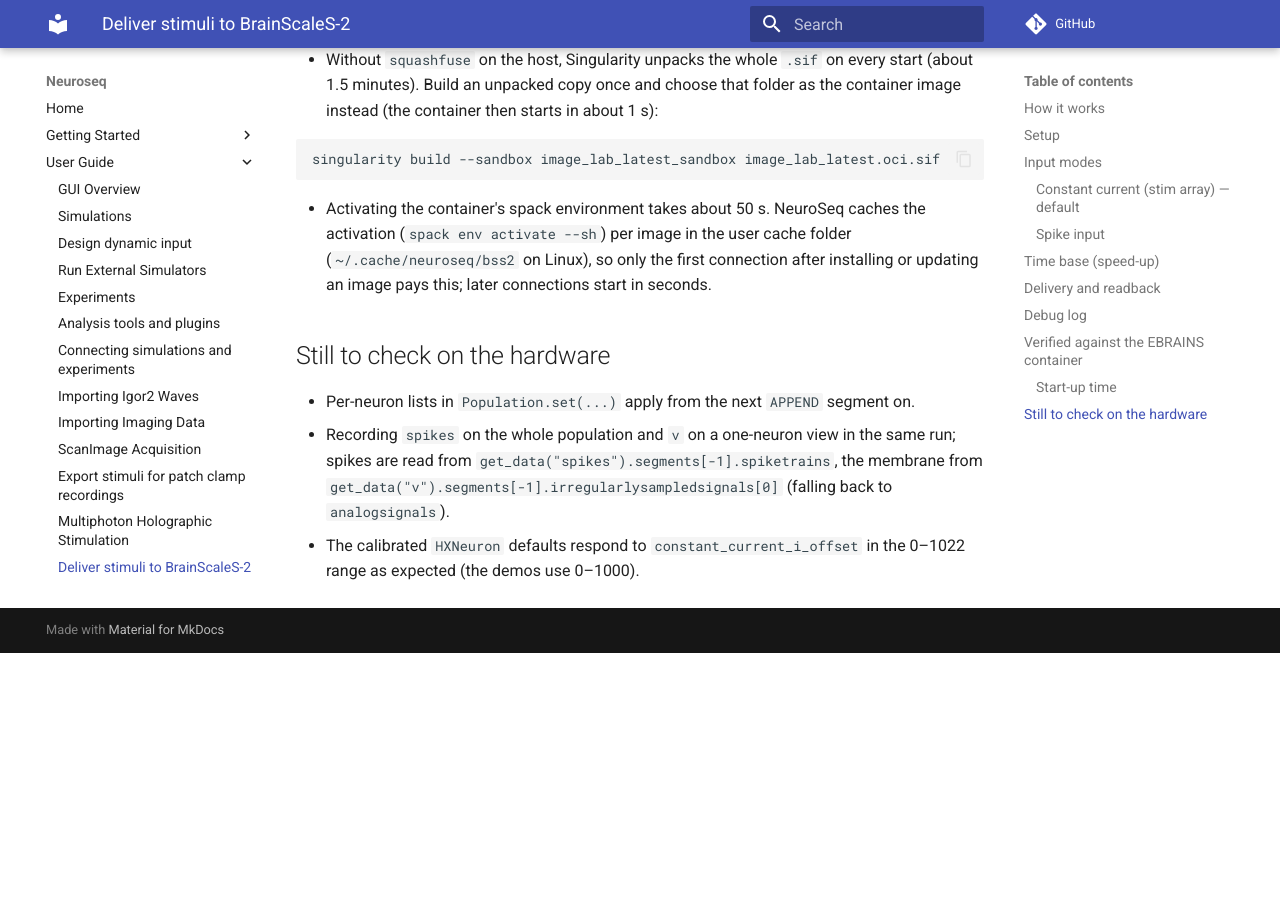
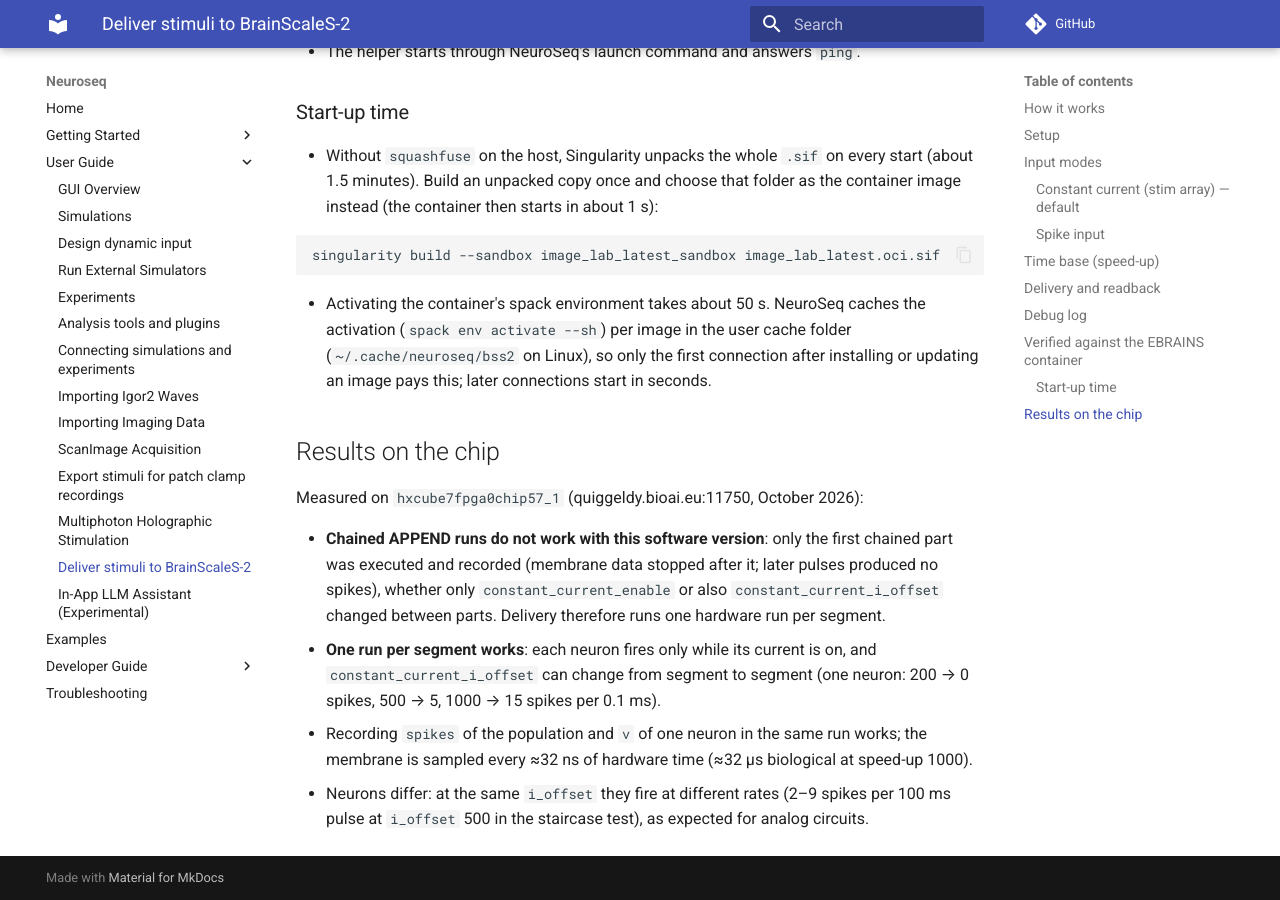
Before and after one commit to neuroseq/neuroseq, an MkDocs documentation site: the page built from docs/user_guide/brainscales2_delivery.md, in a window 1280 px wide and 900 px high, scrolled down 4322 px. Built offline with MkDocs 1.6.1 and Material for MkDocs 9.7.7, drawn with Linux system fonts in a browser that asks for light colours; comment, search, counter and statistics services are not loaded; before the commit the page ends 4975 px from its top, so only the background shows below that; some of the changed text lies outside the part shown.

Commit message:
Run each BrainScaleS-2 constant-current segment as its own run
On the chip (hxcube7fpga0chip57_1, quiggeldy.bioai.eu:11750) chained
RunCommand.APPEND runs only executed and recorded the first part: in a
10-neuron staircase only neuron 0 (driven in the first segment) fired and
the membrane recording stopped after it. Run every segment as a complete
run instead (pynn.reset(), set enable/i_offset, pynn.run), read spikes
and membrane voltage after each run and shift them to the segment start.
Verified on the chip: every neuron fires only within its own pulse,
i_offset can change between segments, and the membrane trace covers the
whole run. The fake test stack now refuses run() without reset() like
pynn_brainscales. Document the hardware results.

Co-Authored-By: Claude Opus 5.5 <noreply@anthropic.com>

```diff
--- a/docs/user_guide/brainscales2_delivery.md
+++ b/docs/user_guide/brainscales2_delivery.md
@@ -6,12 +6,13 @@ holographic stimulation rig, the **BrainScaleS-2** tab delivers the current
 stim array to the BrainScaleS-2 (BSS-2) accelerated neuromorphic chip and adds
 the chip's response to the project as a new data group.
 
-!!! warning "Delivery not yet verified on hardware"
+!!! note "Verified on hardware"
 
-    Connecting works on the real system (chip `hxcube7fpga0chip57_1` through
-    `quiggeldy.bioai.eu:11750`, October 2026), and the container calls were
-    checked against the EBRAINS image. Delivery runs have not been executed on
-    the chip yet; see [Still to check on the hardware](#still-to-check-on-the-hardware).
+    Connection and constant-current delivery work on the real system (chip
+    `hxcube7fpga0chip57_1` through `quiggeldy.bioai.eu:11750`, October 2026):
+    a 10-neuron staircase made every neuron fire only during its own pulse,
+    with the membrane of the recorded neuron read back over the whole run.
+    See [Results on the chip](#results-on-the-chip).
 
 ## How it works
 
@@ -97,10 +98,14 @@ helper sets
 - `constant_current_enable = value > 0`, and
 - `constant_current_i_offset = round(clip(value / value_at_max, 0, 1) * max_i_offset)`
 
-and then runs the segment with `pynn.run(duration, RunCommand.APPEND)`; the
-last segment is run with `RunCommand.EXECUTE`. **Max i_offset** is in hardware
+and runs the segment as its own hardware run (`pynn.reset()` before every
+segment but the first, then `pynn.run(duration)`), reading spikes and membrane
+voltage right after it and shifting them to the segment's start time. Each
+segment therefore starts from the neurons' resting state. (Chaining segments
+with `RunCommand.APPEND`, as in the AdEx tutorial, executed and recorded only
+the first chained part on the chip.) **Max i_offset** is in hardware
 units (0–1022); **Stim value at max** defaults to the array maximum. Segments
-that become identical after rounding are merged. Very many segments (more than 1000) are allowed but slow to prepare, so the confirmation warns about them.
+that become identical after rounding are merged. Every segment costs about 0.5 s of hardware time (20 segments ≈ 12 s); very many segments (more than 1000) are allowed but slow, so the confirmation warns about them.
 
 ### Spike input
 
@@ -171,8 +176,8 @@ log can also be selected and copied directly. **Clear** empties the log.
 
 Checked in `image_lab_latest.oci.sif` (Python 3.11, PyNN 0.12.3, neo 0.13.3):
 
-- `pynn.run(runtime, command)` with `RunCommand.APPEND`/`EXECUTE`; durations
-  are hardware milliseconds, as in the AdEx tutorial (0.1 + 0.6 + 0.3 ms).
+- `pynn.run(runtime)` durations are hardware milliseconds; consecutive runs
+  need `pynn.reset()` in between.
 - `constant_current_enable`, `constant_current_i_offset` (and
   `constant_current_type`) are `HXNeuron` parameters; `CalibHXNeuronCoba` does
   not have them, so delivery uses `HXNeuron` on top of the nightly calibration
@@ -200,14 +205,21 @@ Checked in `image_lab_latest.oci.sif` (Python 3.11, PyNN 0.12.3, neo 0.13.3):
   connection after installing or updating an image pays this; later
   connections start in seconds.
 
-## Still to check on the hardware
+## Results on the chip
 
-- Per-neuron lists in `Population.set(...)` apply from the next `APPEND`
-  segment on.
-- Recording `spikes` on the whole population and `v` on a one-neuron view in
-  the same run; spikes are read from
-  `get_data("spikes").segments[-1].spiketrains`, the membrane from
-  `get_data("v").segments[-1].irregularlysampledsignals[0]` (falling back to
-  `analogsignals`).
-- The calibrated `HXNeuron` defaults respond to `constant_current_i_offset` in
-  the 0–1022 range as expected (the demos use 0–1000).
+Measured on `hxcube7fpga0chip57_1` (quiggeldy.bioai.eu:11750, October 2026):
+
+- **Chained APPEND runs do not work with this software version**: only the
+  first chained part was executed and recorded (membrane data stopped after
+  it; later pulses produced no spikes), whether only `constant_current_enable`
+  or also `constant_current_i_offset` changed between parts. Delivery
+  therefore runs one hardware run per segment.
+- **One run per segment works**: each neuron fires only while its current is
+  on, and `constant_current_i_offset` can change from segment to segment
+  (one neuron: 200 → 0 spikes, 500 → 5, 1000 → 15 spikes per 0.1 ms).
+- Recording `spikes` of the population and `v` of one neuron in the same run
+  works; the membrane is sampled every ≈32 ns of hardware time
+  (≈32 µs biological at speed-up 1000).
+- Neurons differ: at the same `i_offset` they fire at different rates
+  (2–9 spikes per 100 ms pulse at `i_offset` 500 in the staircase test), as
+  expected for analog circuits.
```
Also changed, not shown: 4 other files.
